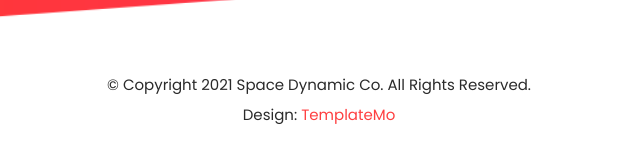
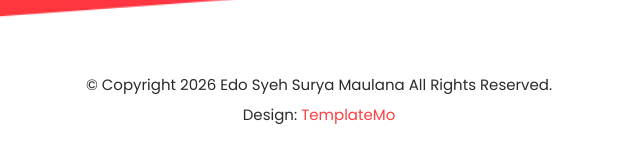
Before and after one commit to suryamaul/web-marketing, a plain HTML site: page index.html in a window 1280 px wide. Shown: the part 4650-4813 px from the top of the page, 321-961 px from the left. Drawn offline with Linux system fonts and the light colour scheme.

Commit message:
copyright

```diff
--- a/index.html
+++ b/index.html
@@ -23,13 +23,7 @@
     <link rel="stylesheet" href="assets/css/templatemo-space-dynamic.css">
     <link rel="stylesheet" href="assets/css/animated.css">
     <link rel="stylesheet" href="assets/css/owl.css">
-<!--
 
-TemplateMo 562 Space Dynamic
-
-https://templatemo.com/tm-562-space-dynamic
-
--->
   </head>
 
 <body>
@@ -410,7 +404,7 @@ https://templatemo.com/tm-562-space-dynamic
     <div class="container">
       <div class="row">
         <div class="col-lg-12 wow fadeIn" data-wow-duration="1s" data-wow-delay="0.25s">
-          <p>© Copyright 2021 Space Dynamic Co. All Rights Reserved.
+          <p>© Copyright 2026 Edo Syeh Surya Maulana All Rights Reserved.
 
           <br>Design: <a rel="nofollow" href="https://templatemo.com">TemplateMo</a></p>
         </div>
```
